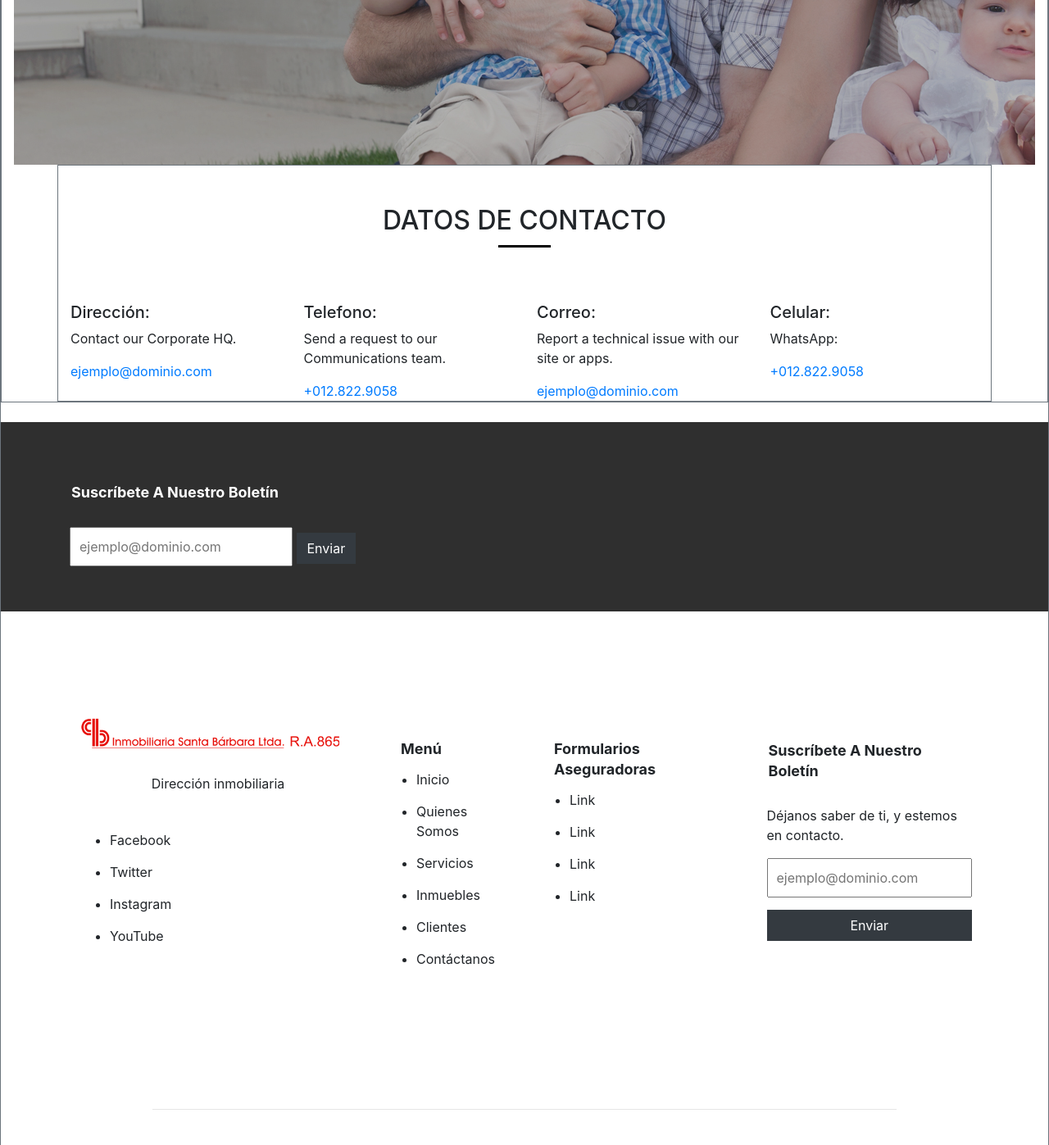
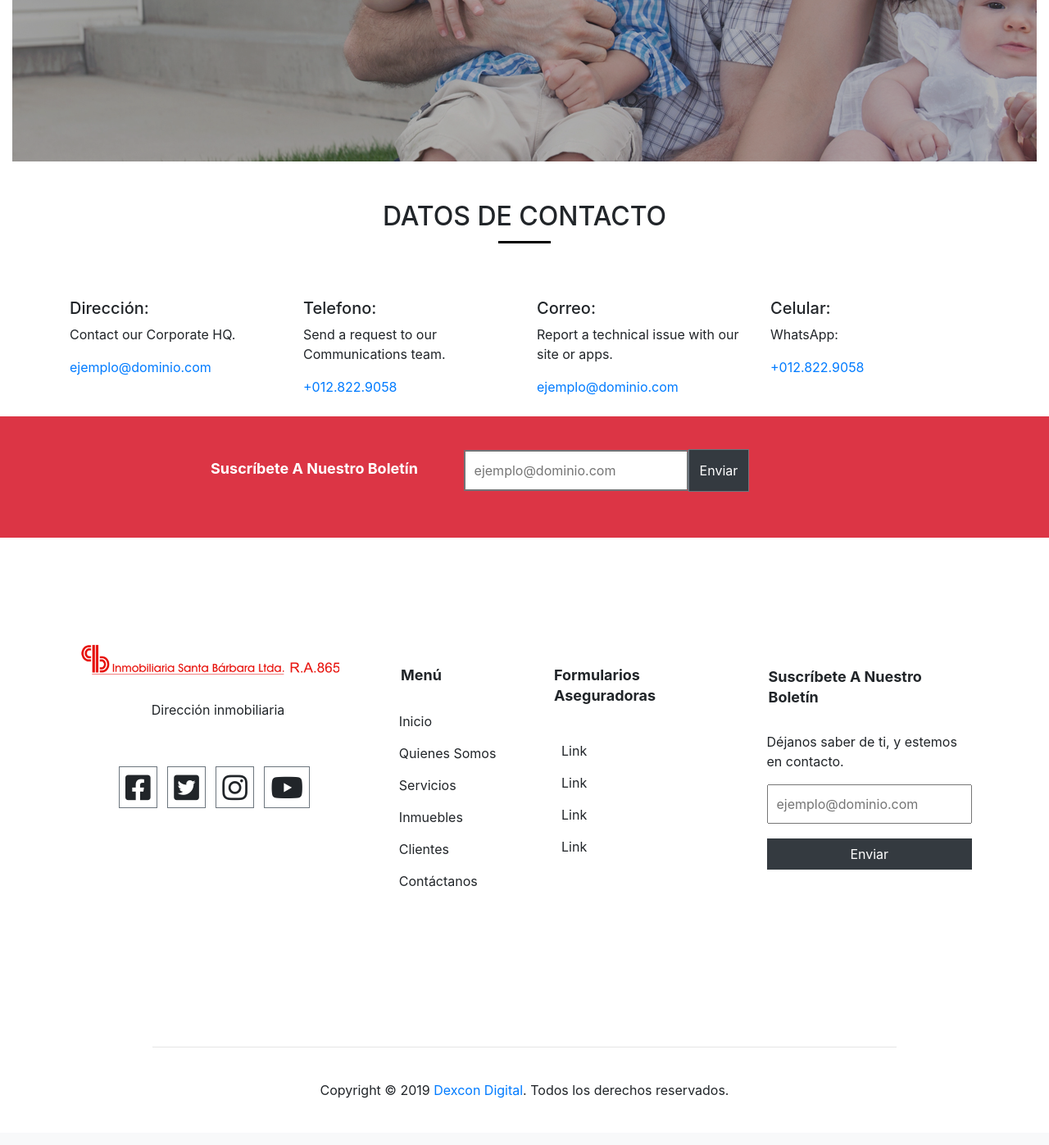
Before and after one commit to DexconDigital/SantaBarbara, a PHP site: page /contactos.php in a window 1280 px wide. Shown: the part 1160-2557 px from the top of the page at 82% size. After the commit the page ends 2500 px from the top, so only its background shows below. Run offline with PHP 8.4, Linux system fonts and the light colour scheme.

Commit message:
Estilos en el footer

```diff
--- a/contactos.php
+++ b/contactos.php
@@ -14,7 +14,7 @@
 <body>
   <?php include 'layout/menu.php' ?>
 
-  <div class="contaider body border border-secondary">
+  <div class="contaider body">
     <div class="col-12 p-4 " id="contenedor_contacto">
       <h2 class="main-title text-center">Escríbenos</h2>
     </div>
@@ -23,7 +23,7 @@
     </div>
     <div class="container-fluid ">
       <div class="row">
-        <div class="col-md-12 border border-secondary">
+        <div class="col-md-12">
           <div class="row">
             <div class="col-md-2">
             </div>
@@ -61,7 +61,7 @@
             </div>
             <div class="col-md-2">
             </div>
-            <div class="container-fluid border border-secondary">
+            <div class="container-fluid">
               <div class="row">
                 <div class="col-md-2">
                 </div>
@@ -90,7 +90,7 @@
               </div>
             </div>
           </div>
-          <div class="container border border-secondary">
+          <div class="container">
             <div class="col-12 p-4 mt-4 ">
               <h2 class="main-title text-center"> Datos de Contacto</h2>
             </div>
@@ -118,12 +118,24 @@
             </div>
           </div>
         </div>
-        <div style="padding: 40px 0px; background-color: #2f2f2f; width: 100%;" class="mt-4">
-          <div class="container">
-            <p class="tit_foot2 text-white">Suscríbete a nuestro boletín</p>
-            <div class="subscribe">
-              <input type="email" class="" placeholder="ejemplo@dominio.com" id="supscrp_foot">
-              <button type="button" class="btn btn-dark rounded-0 " name=""><span>Enviar</span></button>
+        <div id="enviar_contactos" style="" class="mt-4 ">
+          <div class="container ">
+            <div class="row d-flex justify-content-center">
+              <div style="margin-top:-22px; margin-right: -55px;">
+                <p class="tit_foot2 text-white justify-content-center">Suscríbete a nuestro boletín</p>
+              </div>
+              <div class="col-6 d-flex align-items-center justify-content-center">
+                <div>
+                  <div class="form-group border border-secondary">
+                    <input type="email" class="col-12" placeholder="ejemplo@dominio.com" id="supscrp_foot">
+
+                  </div>
+                </div>
+                <div class="form-group border border-secondary">
+                  <button style=" padding: 12px;" type="button" class="btn btn-dark rounded-0 " name=""><span>Enviar</span></button>
+                </div>
+
+              </div>
             </div>
           </div>
         </div>
--- a/css/style.css
+++ b/css/style.css
@@ -701,7 +701,7 @@ figure{
 
 }
 #supscrp_foot{
-    padding: 10px; margin-bottom: 15px
+    padding: 10px;
 }
 .ul{
     list-style: none;
@@ -714,3 +714,24 @@ figure{
     display: flex;
     justify-content: center;
 }
+#enviar_contactos{
+    padding: 40px 0px;
+    background-color:
+    #dc3545; width: 100%;
+}
+.estilo_foot_list{
+    margin-top: 50px;
+    display: inline-block;
+    list-style:none;
+     padding:12%;
+}
+.estilo_foot_list2{
+    margin-top: 5px;
+     display: inline-block;
+      list-style:none;
+
+}
+#estilo_icono_foot{
+    font-size: 35px;
+    padding: 7px;
+}
--- a/layout/footer.php
+++ b/layout/footer.php
@@ -4,17 +4,21 @@
       <div class="row">
         <div class="col-4">
           <img src="img/logo.png" alt="" height="50px">
-          <p class="text-center p-4"> Dirección inmobiliaria </p>
-          <ul style="margin-top: 5px; display: inline-block;">
-            <li class="li_foot">Facebook</li>
-            <li class="li_foot"> Twitter</li>
-            <li class="li_foot">Instagram</li>
-            <li class="li_foot">YouTube</li>
+          <p class="text-center mt-4" style="">Dirección inmobiliaria </p>
+          <ul class="estilo_foot_list2" style=" padding:36px;">
+            <li class="col-12 d-flex">
+              <div class="contenedor_icon" style="">
+                <i class="fab fa-facebook-square mr-2 border border-secondary" id="estilo_icono_foot"></i>
+                <i class="fab fa-twitter-square mr-2 border border-secondary" id="estilo_icono_foot"></i>
+                <i class="fab fa-instagram mr-2 border border-secondary" id="estilo_icono_foot"></i>
+                <i class="fab fa-youtube mr-2 border border-secondary" id="estilo_icono_foot"></i>
+              </div>
+            </li>
           </ul>
         </div>
         <div class="col-2" style="width: 25%;">
           <h6 class="tit_foot">Menú</h6>
-          <ul style="margin-top: 50px; display: inline-block;">
+          <ul class="estilo_foot_list" style="">
             <li class="li_foot">Inicio</li>
             <li class="li_foot">Quienes Somos</li>
             <li class="li_foot">Servicios</li>
@@ -25,7 +29,7 @@
         </div>
         <div class="col-3" style="width: 25%; ">
           <h6 class="tit_foot"> Formularios aseguradoras</h6>
-          <ul style="margin-top: 50px; display: inline-block;">
+          <ul class="estilo_foot_list">
             <li class="li_foot">Link</li>
             <li class="li_foot">Link</li>
             <li class="li_foot">Link</li>
@@ -36,7 +40,7 @@
           <h6 class="tit_foot2"> Suscríbete a nuestro boletín</h6>
           <p>Déjanos saber de ti, y estemos en contacto.</p>
           <input type="email" class="col-12" placeholder="ejemplo@dominio.com" id="supscrp_foot">
-          <button type="button" class="btn btn-dark rounded-0 col-12" name=""><span>Enviar</span></button>
+          <button style="margin-top: 18px;" type="button" class="btn btn-dark rounded-0 col-12" name=""><span>Enviar</span></button>
         </div>
       </div>
     </div>
```
Also changed, not shown: inmueble.php (+5 -9 lines).
